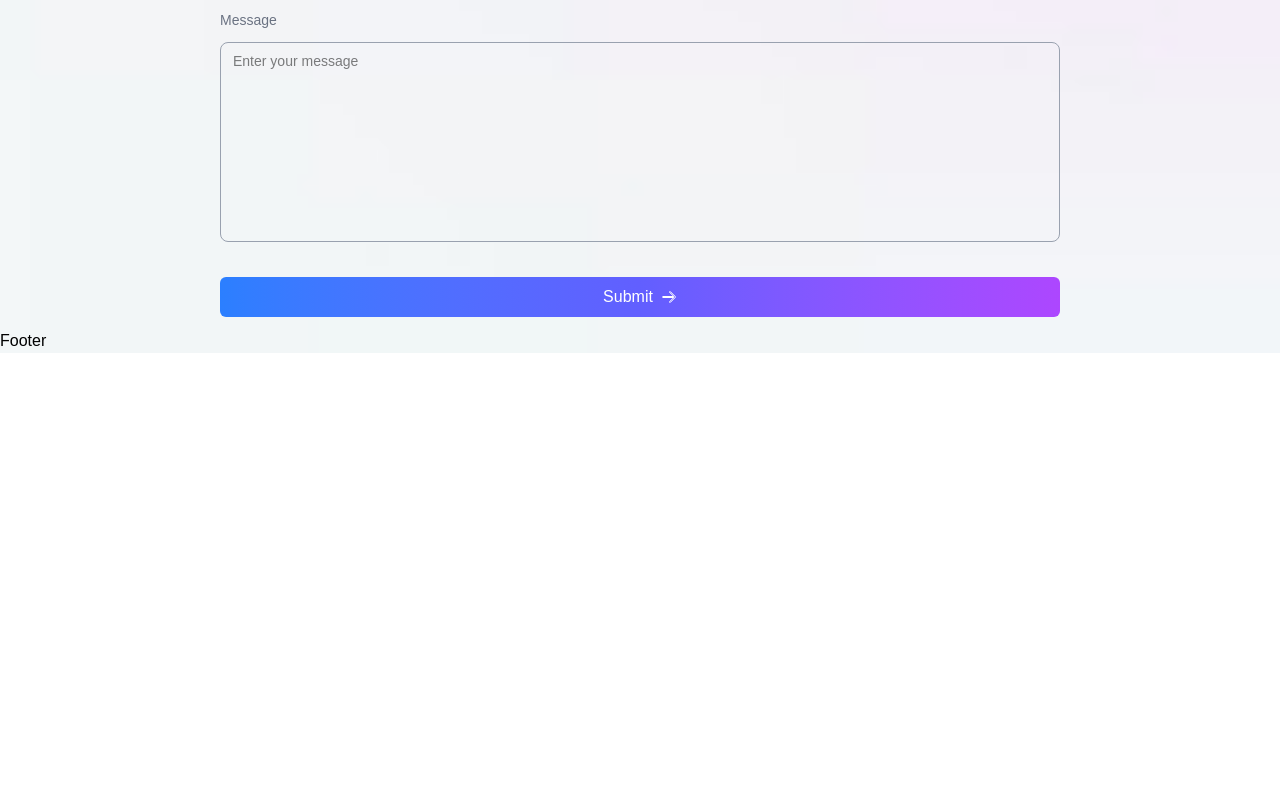
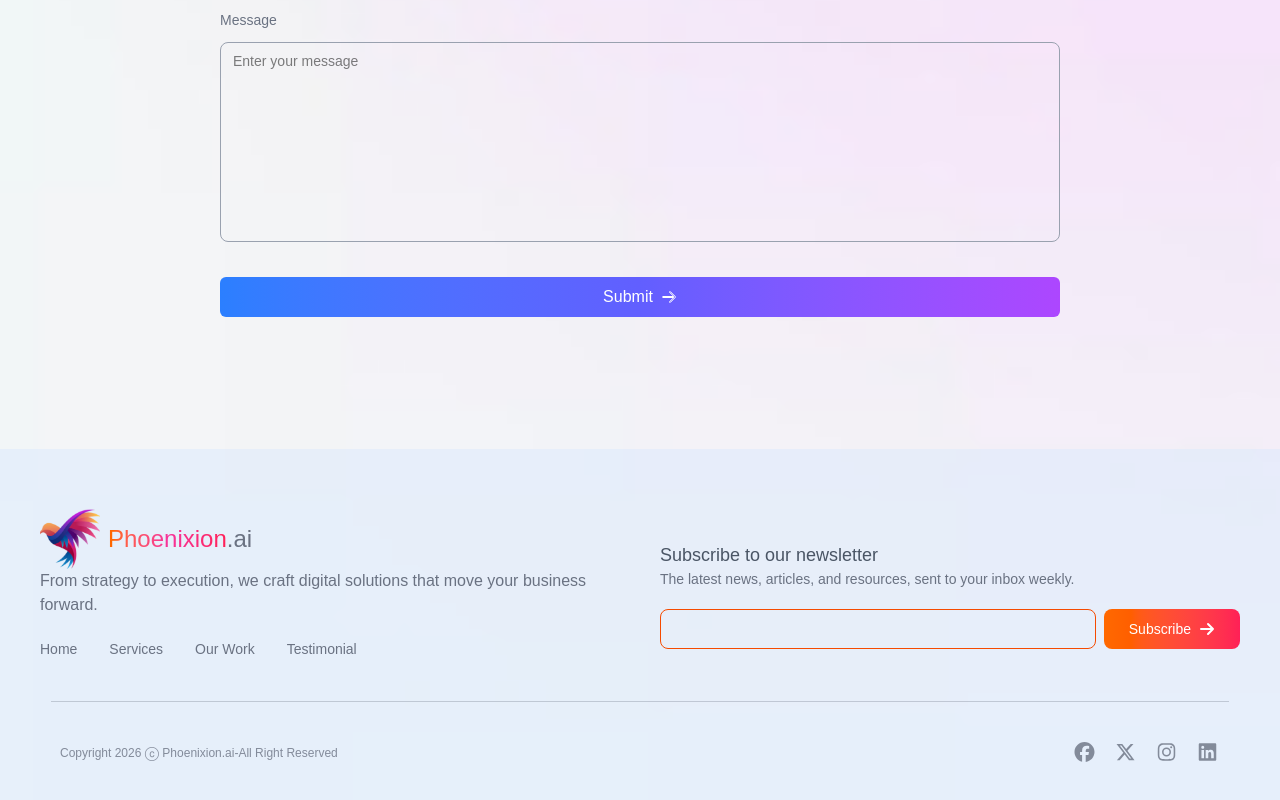
Before and after one commit to engr-sudiptto/Phoenixion, a React (Vite) app: page / in a window 1280 px wide. Shown: the part 3917-4717 px from the top of the page. Before the commit the page ends 4270 px from the top, so only its background shows below. Built offline with nearby package versions, Linux system fonts and the light colour scheme.

Commit message:
feat: implement footer section

```diff
--- a/src/components/Footer.jsx
+++ b/src/components/Footer.jsx
@@ -1,9 +1,146 @@
 import React from 'react'
+import logo from '../assets/logo.png'
+import { FontAwesomeIcon } from '@fortawesome/react-fontawesome'
+import { faFacebook, faXTwitter, faInstagram, faLinkedin } from '@fortawesome/free-brands-svg-icons'
+
 
 const Footer = () => {
   return (
-    <div>Footer</div>
-  )
+    <div
+      className="mt-30 bg-blue-100/50 pt-10 px-5 pb-10 dark:bg-blue-900/20"
+    >
+      <section className="w-full p-5 xl:grid xl:grid-cols-2 2xl:w-3/4 xl:m-auto xl:gap-10">
+        {/* ===== part-1 ===== */}
+        <div>
+          <div className="flex items-center gap-2 cursor-pointer">
+            {/* logo img */}
+            <img
+              className="w-15 h-15 lg:w-15 lg:h-15 object-cover"
+              src={logo}
+              alt="site-logo"
+            />
+
+            {/* logo text  */}
+            <div className="flex items-center">
+              <p className="font-bold text-3xl lg:text-2xl bg-linear-to-r from-orange-500 via-pink-500 to-rose-500 bg-clip-text text-transparent">
+                Phoenixion
+              </p>
+              <span className="font-medium text-gray-500 text-3xl lg:text-2xl dark:text-white">
+                .ai
+              </span>
+            </div>
+          </div>
+
+          <p className="text-sm xl:text-base text-gray-500 dark:text-gray-400">
+            From strategy to execution, we craft digital solutions that move
+            your business forward.
+          </p>
+
+          <ul className="mt-5 xl:flex xl:gap-8 xl:items-center">
+            <li>
+              <a
+                className="text-xs xl:text-sm text-gray-500 dark:text-gray-400"
+                href="#hero"
+              >
+                Home
+              </a>
+            </li>
+            <li className="mt-1 xl:m-0">
+              <a
+                className="text-xs xl:text-sm text-gray-500 dark:text-gray-400"
+                href="#services"
+              >
+                Services
+              </a>
+            </li>
+            <li className="mt-1 xl:m-0">
+              <a
+                className="text-xs xl:text-sm text-gray-500 dark:text-gray-400"
+                href="#ourWork"
+              >
+                Our Work
+              </a>
+            </li>
+            <li className="mt-1 xl:m-0">
+              <a
+                className="text-xs xl:text-sm text-gray-500 dark:text-gray-400"
+                href="#contact"
+              >
+                Testimonial
+              </a>
+            </li>
+          </ul>
+        </div>
+
+        {/* ====== part-2 ===== */}
+        <div className="mt-8">
+          <h3 className="text-lg text-gray-600 dark:text-gray-300 ">
+            Subscribe to our newsletter
+          </h3>
+          <p className="text-gray-500 dark:text-gray-400 text-sm">
+            The latest news, articles, and resources, sent to your inbox weekly.
+          </p>
+          {/* ===== inpit section ==== */}
+          <form className="flex items-center gap-2 mt-5">
+            <input
+              className="basis-7/8 w-full border border-orange-600 dark:border-orange-600/80 h-7.5 rounded-2xl outline-0 text-orange-600 px-2 pl-4 text-xs lg:h-10 lg:rounded-lg xl:text-sm tracking-widest"
+              required
+              type="email"
+            />
+            <div className="w-7 h-7 rounded-full lg:w-40 lg:h-10 text-center content-center bg-linear-to-r from-orange-500 to-rose-500 lg:rounded-lg text-white font-bold cursor-pointer hover:bg-linear-to-r hover:from-orange-600/80 hover:to-rose-600/80">
+              <a
+                className="flex items-center gap-2 justify-center text-sm"
+                href=""
+              >
+                <span className="hidden lg:block">Subscribe</span>
+                <svg
+                  xmlns="http://www.w3.org/2000/svg"
+                  fill="none"
+                  viewBox="0 0 24 24"
+                  strokeWidth="3"
+                  stroke="currentColor"
+                  className="size-4"
+                >
+                  <path
+                    strokeLinecap="round"
+                    strokeLinejoin="round"
+                    d="M13.5 4.5 21 12m0 0-7.5 7.5M21 12H3"
+                  />
+                </svg>
+              </a>
+            </div>
+          </form>
+        </div>
+      </section>
+      <div className="w-[95%] h-px bg-gray-400/50 m-auto 2xl:w-3/4 mt-5 mb-10"></div>
+
+      {/* ========== footer last part ==========  */}
+      <div className="flex flex-col-reverse gap-5 md:flex-row md:justify-between md:px-10 2xl:w-3/4 2xl:m-auto">
+        <p className="text-xs text-gray-500/80">
+          Copyright 2026 <span className="text-sm">ⓒ</span> Phoenixion.ai-All
+          Right Reserved
+        </p>
+        <div className="flex gap-4">
+          <FontAwesomeIcon
+            icon={faFacebook}
+            className="hover:text-blue-600 transition-colors text-xl text-gray-500/80 cursor-pointer"
+          />
+          <FontAwesomeIcon
+            icon={faXTwitter}
+            className="hover:text-black dark:hover:text-gray-300 transition-colors text-xl text-gray-500/80 cursor-pointer"
+          />
+          <FontAwesomeIcon
+            icon={faInstagram}
+            className="hover:text-pink-600 transition-colors text-xl text-gray-500/80 cursor-pointer"
+          />
+          <FontAwesomeIcon
+            icon={faLinkedin}
+            className="hover:text-blue-700 transition-colors text-xl text-gray-500/80 cursor-pointer"
+          />
+        </div>
+      </div>
+    </div>
+  );
 }
 
 export default Footer
```
